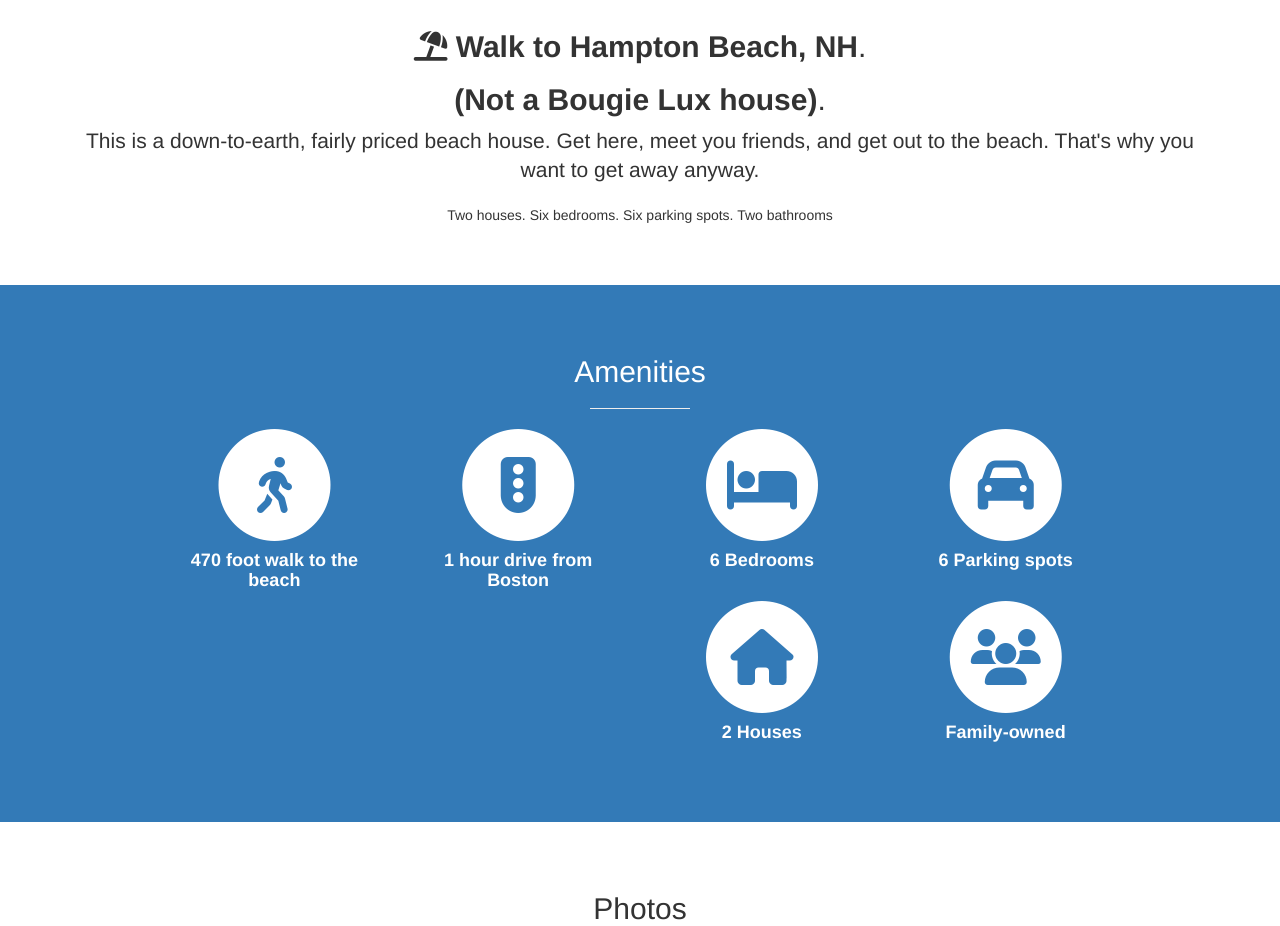
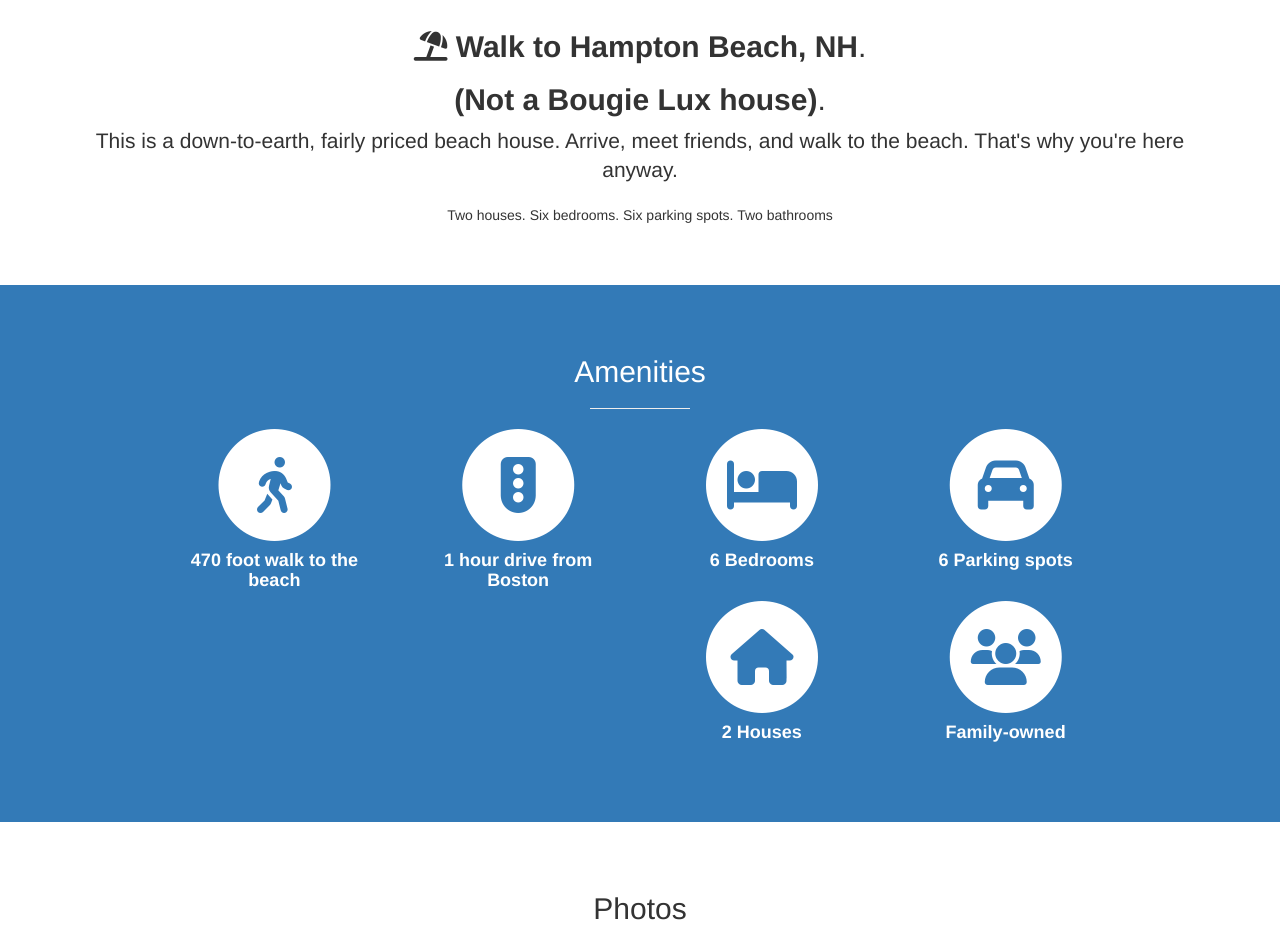
Before and after one commit to P373/15nudd, a plain HTML site: page index.html in a window 1280 px wide. Shown: the part 840-1766 px from the top of the page. Drawn offline with nearby package versions, Linux system fonts and the light colour scheme.

Commit message:
Grammar updates

```diff
--- a/index.html
+++ b/index.html
@@ -52,7 +52,7 @@
           <div class="col-lg-12 text-center">
             <h2><i class="fas fa-umbrella-beach"></i> <b>Walk to Hampton Beach, NH</b>. </h2>
             <h2><b>(Not a Bougie Lux house)</b>. </h2>
-            <p class="lead">This is a down-to-earth, fairly priced beach house. Get here, meet you friends, and get out to the beach. That's why you want to get away anyway.</p>
+            <p class="lead">This is a down-to-earth, fairly priced beach house. Arrive, meet friends, and walk to the beach. That's why you're here anyway.</p>
             <p>Two houses. Six bedrooms. Six parking spots. Two bathrooms</p>
           </div>
         </div>
```
